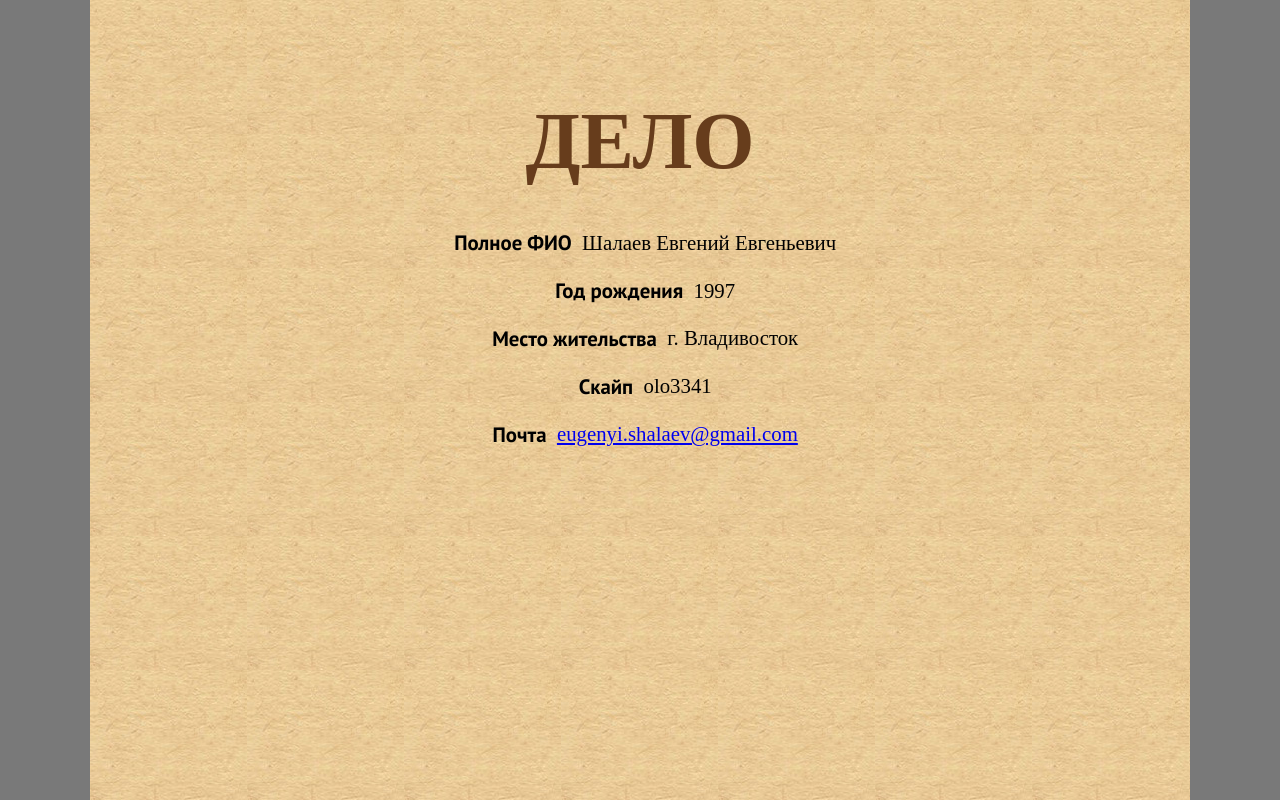
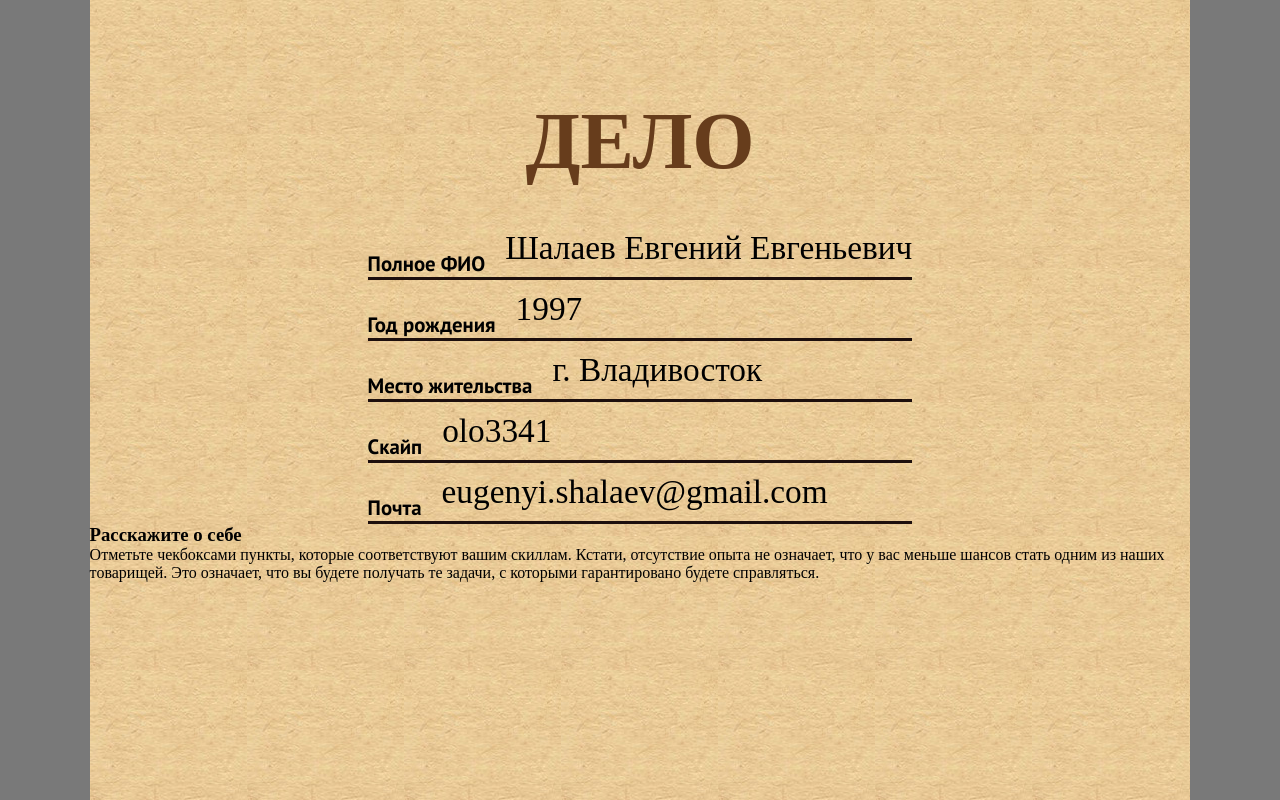
Before and after one commit to Clasen00/factorov_test, a website: page index.html in a window 1280 px wide. Drawn offline with Linux system fonts and the light colour scheme.

Commit message:
complete 1st stade

```diff
--- a/index.html
+++ b/index.html
@@ -13,32 +13,41 @@
         <div class="content_title">
             <h1>ДЕЛО</h1>
         </div>
+        <div class="content-data-wrapp">
             <div class="content-personal-data">
-            <div class="content-personal-data_item">
+                <div class="content-personal-data_item underline">
                     <div class="personal-data_item__caption">
                         <p>Полное ФИО</p>
                     </div>
-                <span class="underline">Шалаев Евгений Евгеньевич</span>
+                    <span>Шалаев Евгений Евгеньевич</span>
                 </div>
-            <div class="content-personal-data_item">
+                <div class="content-personal-data_item underline">
                     <div class="personal-data_item__caption">
                         <p>Год рождения</p>
                     </div>
-                <span class="underline">1997</span>
+                    <span>1997</span>
                 </div>
-            <div class="content-personal-data_item">
+                <div class="content-personal-data_item underline">
                     <p>Место жительства</p>
-                <span class="underline">г. Владивосток</span>
+                    <span>г. Владивосток</span>
                 </div>
-            <div class="content-personal-data_item">
+                <div class="content-personal-data_item underline">
                     <p>Скайп</p>
-                <span class="underline">olo3341</span>
+                    <span>olo3341</span>
                 </div>
-            <div class="content-personal-data_item">
+                <div class="content-personal-data_item underline">
                     <p>Почта</p>
-                <span class="underline"><a href="mailto:eugenyi.shalaev@gmail.com">eugenyi.shalaev@gmail.com</a></span>
+                    <span class="content-link content-data-text"><a href="mailto:eugenyi.shalaev@gmail.com">eugenyi.shalaev@gmail.com</a></span>
                 </div>
-
+            </div>
+        </div>
+        <div class="content-checkbox-layot">
+            <div class="checkbox-layot_tittle">
+                <h3>Расскажите о себе</h3>
+                <div class="checkbox-undertext">
+                    <p>Отметьте чекбоксами пункты, которые соответствуют вашим скиллам. Кстати, отсутствие опыта не означает, что у вас меньше шансов стать одним из наших товарищей. Это означает, что вы будете получать те задачи, с которыми гарантировано будете справляться.</p>
+                </div>
+            </div>
         </div>
     </div>
 </body>
--- a/style.scss
+++ b/style.scss
@@ -1,26 +1,6 @@
-@import "compass/css3";
-@mixin underline($pos, $width, $color:rgba(0, 0, 0, 1), $bg:rgb(0, 0, 0)) {
-    @include background-image(linear-gradient(top, rgba($background, 0) $pos, $color $pos, $color $pos+$width, rgba($background, 0) $pos+$width));
-    display: inline-block;
-    background-size: 2px 2em;
-    background-repeat: repeat-x;
-    /* Set your wanted text-shadow here */
-    text-shadow: 2px 2px 0px $background, 2px -2px 0px $background, -2px 2px 0px $background, -2px -2px 0px $background, 0px 2px 0px $background, 0px -2px 0px $background;
-}
-
+$fendersblue: #41221c;
 $title-color: #673d1c;
-
-/* textcolor */
-
-$tcolor: rgba(35, 35, 35, 0.8);
-
-/* underline color */
-
-$uline: rgba(255, 255, 255, 1);
-
-/* background color */
-
-$background: rgba(41, 128, 185, 1.0);
+$link-color: rgba(105, 105, 105, 0.75);
 @font-face {
     font-family: CourierNewRegular;
     font-family: SansBold;
@@ -42,7 +22,7 @@ body {
     background-color: #797979;
     display: flex;
     flex-direction: column;
-    flex-wrap: nowrap;
+    flex-wrap: wrap;
     align-items: center;
 }
 
@@ -66,28 +46,62 @@ body {
 .content-personal-data {
     display: flex;
     flex-direction: column;
-    flex-wrap: nowrap;
-    align-items: center;
+    flex-wrap: wrap;
+    justify-content: flex-start;
+    align-content: center;
+    align-items: flex-start;
     .content-personal-data_item {
-        font-size: 1.3em;
         display: inline-flex;
         flex-direction: row;
-        flex-wrap: nowrap;
-        justify-content: flex-start;
-        align-content: center;
+        flex-wrap: wrap;
         align-items: center;
         p {
-            margin-right: 1em;
+            padding-top: 31px;
+            padding-right: 20px;
             font-family: SansBold;
-            margin: 0.5em;
+            font-size: 1.3em;
         }
         span {
             font-family: CourierNewRegular;
-            font-size: 1em;
+            font-size: 25pt;
+            font-weight: 200;
         }
     }
 }
 
 .underline {
-    @include underline(1.15em, 0.04em, $uline, $background);
+    display: inline;
+    border-bottom: 3px solid darken($fendersblue, 10);
+    width: 100%;
 }
+
+.underline:after,
+.underline:before {
+    content: "";
+    display: block;
+}
+
+.content-link a {
+    text-decoration: none;
+    color: black;
+}
+
+a:active,
+a:hover {
+    color: $link-color;
+}
+
+.content-data-wrapp {
+    display: flex;
+    flex-direction: column;
+    flex-wrap: wrap;
+    justify-content: center;
+    align-content: center;
+    align-items: center;
+}
+
+.checkbox-layot_tittle {}
+
+.content-checkbox-layot {
+
+}
```
Also changed, not shown: style.css. Lines whose indentation alone changed are shown as unchanged.
